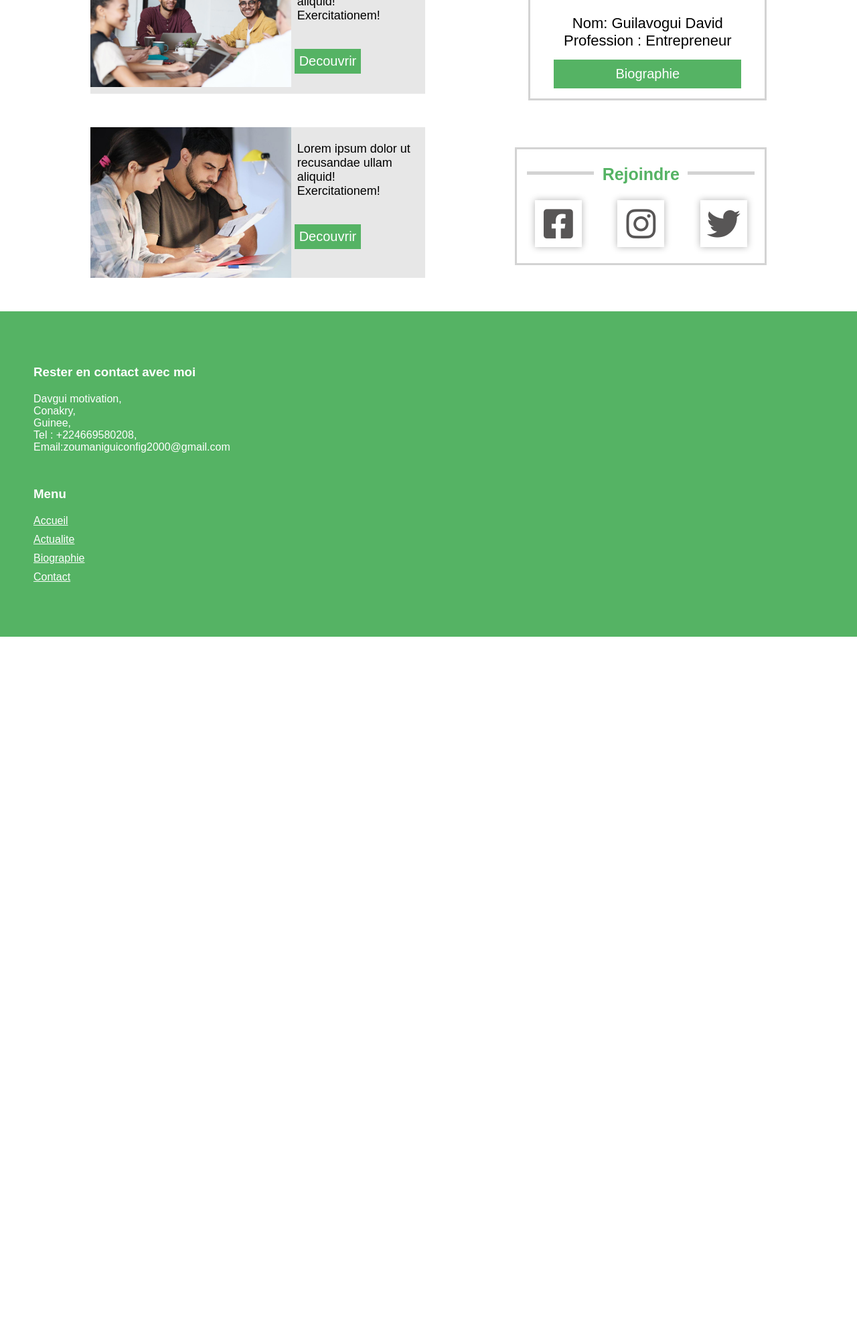
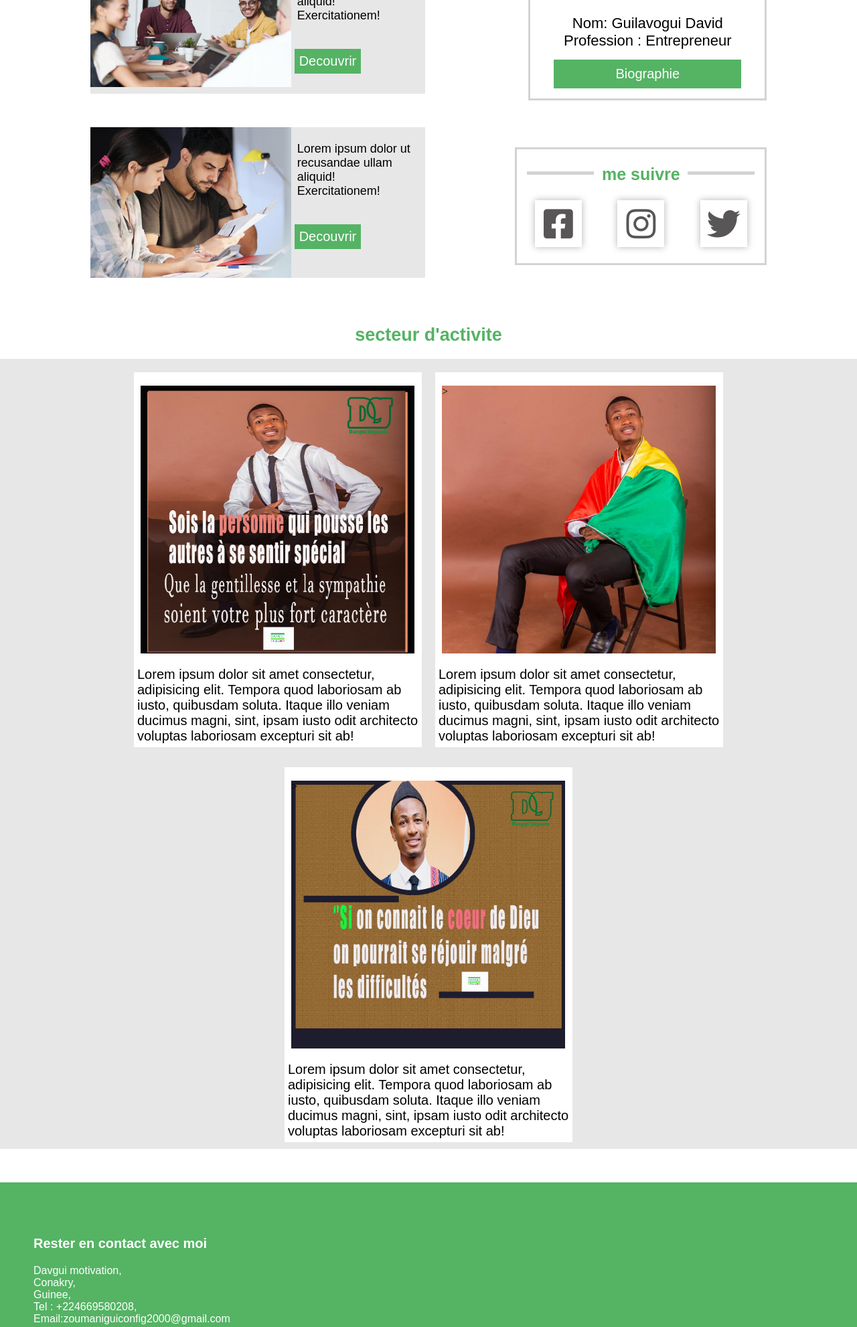
Before and after one commit to renezoum/davgui, a PHP site: page / in a window 1280 px wide. Shown: the part 1078-3060 px from the top of the page at 67% size. Before the commit the page ends 2029 px from the top, so only its background shows below. Run offline with PHP 8.4, Linux system fonts and the light colour scheme.

Commit message:
mise a jour de la partir secteur

```diff
--- a/css/index.css
+++ b/css/index.css
@@ -203,6 +216,7 @@ header ul li a {
     display:flex;
     justify-content:space-evenly;
     flex-wrap:wrap;
+    margin-bottom: 70px;
 }
 .actuality h2{
     font-size:25px;
@@ -250,6 +264,41 @@ header ul li a {
     color:white;
     text-decoration: none;
     font-size:20px;
+}
+/*=======================fin actualite====================*/
+
+.secteur-activite h3{
+    font-size: 27px;
+    font-family: sans-serif;
+    text-align: center;
+    color:#55B364;
+}
+.secteur-activite .secteur{
+    display:flex;
+    justify-content:center;
+    align-items:center;
+    flex-wrap:wrap;
+    margin-top:20px;
+    background-color:#e7e7e7;
+}
+
+.secteur div {
+    width:430px;
+    margin:10px;
+    background-color: white;
+    margin-top:20px;
+}
+.secteur div .image_font{
+
+    width:95%;
+    background-size: cover;
+    height:400px;
+    margin-bottom:15px;
+}
+.secteur div p{
+    font-size:20px;
+    padding:5px;
+    font-family: sans-serif;
 }
 .contact{
     border:solid lightgray;
@@ -317,12 +366,19 @@ footer{
     margin-bottom:0;
     padding: 30px 0;
 }
+footer .menu_footer{
+    display:flex;
+    justify-content:space-evenly;
+    align-items: center;
+}
+
 footer div{
     margin:50px 50px;
 }
 footer div h3{
-    margin:20px 0;
+    margin:20px 0px;
     font-family: sans-serif;
+    font-size:20px;
 }
 footer .menu_footer ul li{
     list-style: none;
--- a/index.php
+++ b/index.php
@@ -21,6 +21,7 @@
                  <?php include("section/contact.html");?>
             </div>
     </section>
+    <?php include("section/secteur.html");?>
    <?php include("section/footer.html");?>
 
 </body>
--- a/section/banniere.html
+++ b/section/banniere.html
@@ -1,6 +1,8 @@
 <section class="menu-body">
     <form >
         <input class="search" type="text" placeholder="Rechercher un article"/>
-        <i class="fa-solid fa-magnifying-glass" id="icon_de_recherche"></i>
+        <div class="bloc-recherche">
+             <i class="fa-solid fa-magnifying-glass" id="icon_de_recherche"></i>
+        </div>
     </form>
  </section>
--- a/section/contact.html
+++ b/section/contact.html
@@ -1,9 +1,10 @@
 
-               <div class="contact">
-                <h3>Rejoindre</h3>
+            <div class="contact">
+                <h3>me suivre</h3>
                 <div class="contact-icon">
                     <div><a href="#"><i class="fa-brands fa-square-facebook" id="icon-id"></i></a></div>
                     <div><a href="#"><i class="fa-brands fa-instagram" id="icon-id"></i></a></div>
                     <div><a href="#"><i class="fa-brands fa-twitter" id="icon-id"></i></a></div>
                 </div>
+
             </div>
--- a/section/footer.html
+++ b/section/footer.html
@@ -11,6 +11,7 @@
 
     </div>
     <div class="menu_footer">
+        <div class="">
             <h3>Menu</h3>
             <ul>
                     <li><a href="">Accueil</a></li>
@@ -19,7 +20,14 @@
                     <li><a href="contact.php">Contact</a></li>
             </ul>
         </div>
+        <div class="contact-icon">
+            <h3>me suivre</h3>
+            <div><a href="#"><i class="fa-brands fa-square-facebook" id="icon-id"></i></a></div>
+            <div><a href="#"><i class="fa-brands fa-instagram" id="icon-id"></i></a></div>
+            <div><a href="#"><i class="fa-brands fa-twitter" id="icon-id"></i></a></div>
+        </div>
 
-
+    </div>
+    <div class="davgui-footer"><h2>Davgui motivation</h2> </div>
 
 </footer>
--- /dev/null
+++ b/section/secteur.html
@@ -0,0 +1,18 @@
+<section class="secteur-activite">
+    <h3>secteur d'activite</h3>
+    <div class="secteur">
+        <div>
+            <div class="image_font" style = background-image:url(/photo/secteur1.jpg);></div>
+            <p>Lorem ipsum dolor sit amet consectetur, adipisicing elit. Tempora quod laboriosam ab iusto, quibusdam soluta. Itaque illo veniam ducimus magni, sint, ipsam iusto odit architecto voluptas laboriosam excepturi sit ab!</p>
+        </div>
+        <div>
+            <div class="image_font" style = background-image:url(/photo/secteur2.jpg);>></div>
+            <p>Lorem ipsum dolor sit amet consectetur, adipisicing elit. Tempora quod laboriosam ab iusto, quibusdam soluta. Itaque illo veniam ducimus magni, sint, ipsam iusto odit architecto voluptas laboriosam excepturi sit ab!</p>
+        </div>
+        <div>
+            <div class="image_font" style = background-image:url(/photo/secteur3.jpg);>></div>
+            <p>Lorem ipsum dolor sit amet consectetur, adipisicing elit. Tempora quod laboriosam ab iusto, quibusdam soluta. Itaque illo veniam ducimus magni, sint, ipsam iusto odit architecto voluptas laboriosam excepturi sit ab!</p>
+        </div>
+    </div>
+
+</section>
```
Also changed, not shown: other parts of css/index.css (+30 -0 lines), photo/secteur1.jpg (added), photo/secteur2.jpg (added), photo/secteur3.jpg (added), photo/secteur4.jpg (added). Lines whose indentation alone changed are shown as unchanged.
